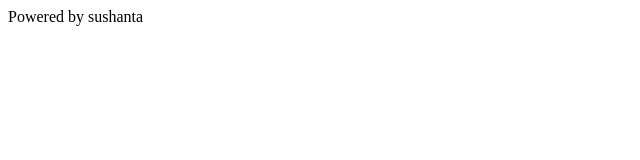
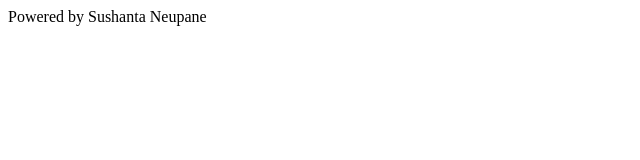
Before and after one commit to Sushanta902/loder, a plain HTML site: page index.html in a window 1280 px wide. Shown: the full height of the page, 0-640 px from the left. Drawn offline with Linux system fonts and the light colour scheme.

Commit message:
Update index.html

```diff
--- a/index.html
+++ b/index.html
@@ -10,6 +10,6 @@
   <link href="tic.css" rel="stylesheet">
   </head>
   <body>
-	  Powered by sushanta
+	  Powered by Sushanta Neupane
 	</body>
 	  </center>
```
